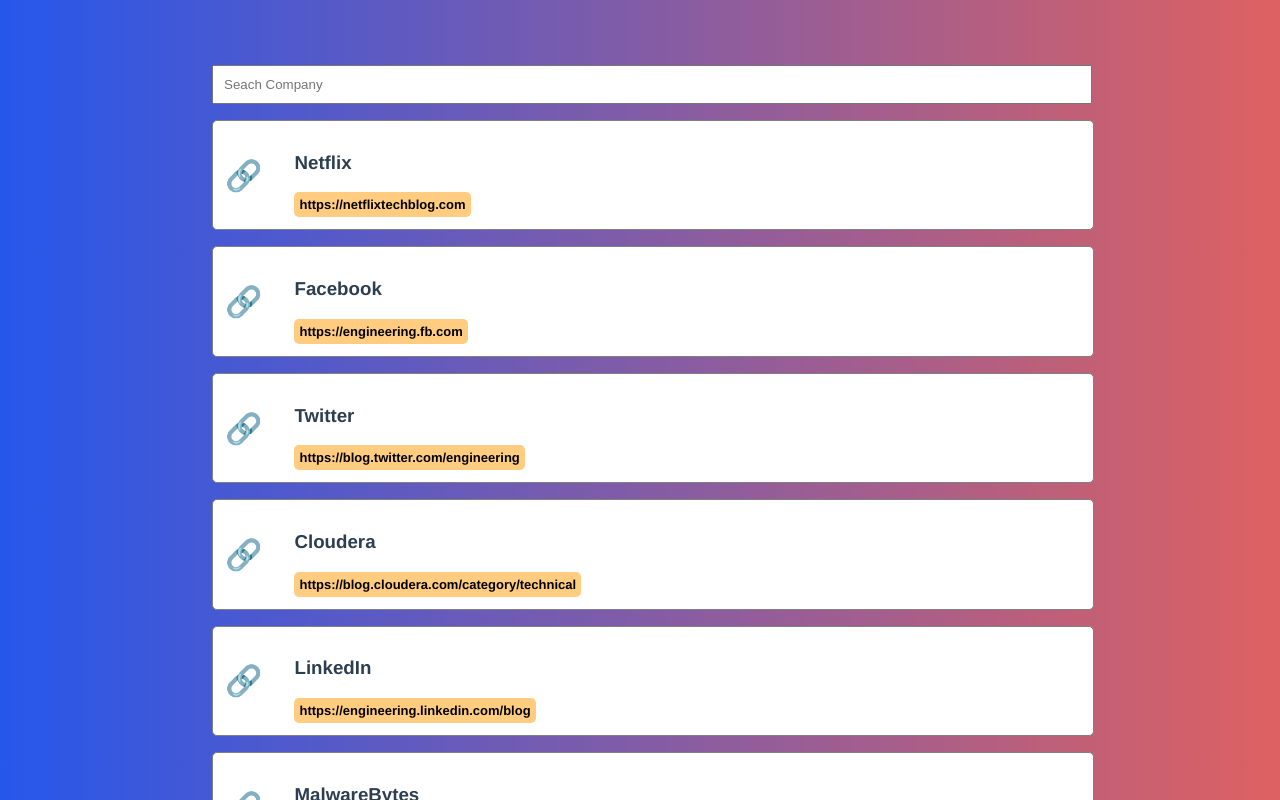
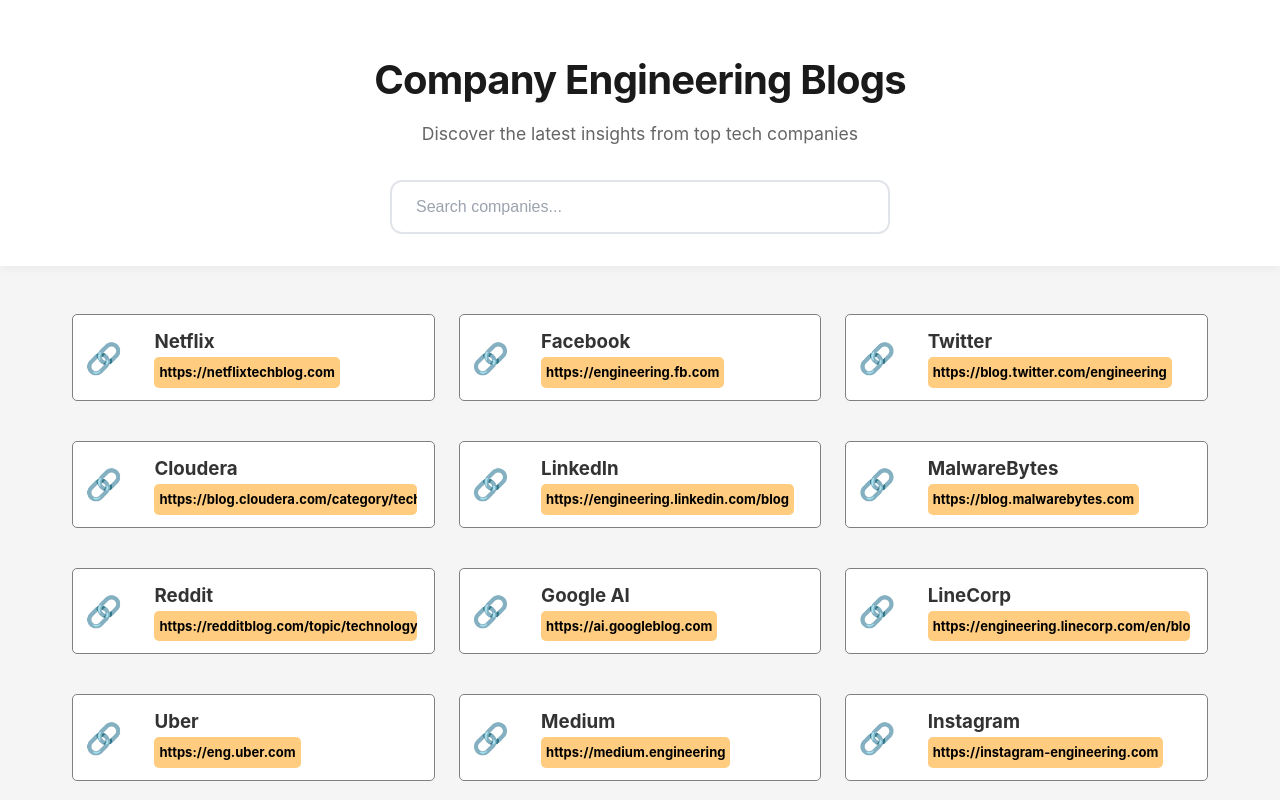
Before and after one commit to MartinsOnuoha/company-engineering-blogs, a Vue app: page / in a window 1280 px wide. Shown: the top 800 px of the page. Built offline with nearby package versions, Linux system fonts and the light colour scheme.

Commit message:
CHORE: update UI

```diff
--- a/src/App.vue
+++ b/src/App.vue
@@ -1,7 +1,18 @@
 <template>
-  <div class="container">
-    <div class="list">
-      <input @input="filter" placeholder="Seach Company" class="search" type="text">
+  <div class="app">
+    <div class="header">
+      <h1 class="title">Company Engineering Blogs</h1>
+      <p class="subtitle">Discover the latest insights from top tech companies</p>
+      <div class="search-container">
+        <input
+          @input="filter"
+          placeholder="Search companies..."
+          class="search"
+          type="text"
+        >
+      </div>
+    </div>
+    <div class="grid-container">
       <Link v-bind="link" v-for="(link, i) in state.DB" :key="i" />
     </div>
   </div>
@@ -22,30 +33,94 @@
 </script>
 
 <style>
+* {
+  margin: 0;
+  padding: 0;
+  box-sizing: border-box;
+}
+
 body {
-  background: #de6161;
-  background: -webkit-linear-gradient(to right, #2657eb, #de6161);
-  background: linear-gradient(to right, #2657eb, #de6161);
+  background: #f5f5f5;
+  font-family: 'Inter', -apple-system, BlinkMacSystemFont, 'Segoe UI', Roboto, sans-serif;
+  line-height: 1.6;
+  color: #333;
 }
-#app {
-  font-family: Avenir, Helvetica, Arial, sans-serif;
-  -webkit-font-smoothing: antialiased;
-  -moz-osx-font-smoothing: grayscale;
+
+.app {
+  min-height: 100vh;
+  background: #f5f5f5;
+}
+
+.header {
+  background: white;
+  padding: 3rem 2rem 2rem;
   text-align: center;
-  color: #2c3e50;
-  margin-top: 60px;
+  box-shadow: 0 2px 10px rgba(0, 0, 0, 0.05);
+  margin-bottom: 2rem;
 }
-.list {
-  padding: 5px;
+
+.title {
+  font-size: 2.5rem;
+  font-weight: 700;
+  color: #1a1a1a;
+  margin-bottom: 0.5rem;
+  letter-spacing: -0.02em;
 }
-.container {
-  display: flex;
-  flex-direction: column;
-  justify-content: center;
-  align-items: center;
+
+.subtitle {
+  font-size: 1.1rem;
+  color: #666;
+  margin-bottom: 2rem;
+  font-weight: 400;
 }
+
+.search-container {
+  max-width: 500px;
+  margin: 0 auto;
+}
+
 .search {
-  padding: 10px;
   width: 100%;
+  padding: 1rem 1.5rem;
+  font-size: 1rem;
+  border: 2px solid #e1e5e9;
+  border-radius: 12px;
+  background: white;
+  transition: all 0.2s ease;
+  outline: none;
+}
+
+.search:focus {
+  border-color: #4f46e5;
+  box-shadow: 0 0 0 3px rgba(79, 70, 229, 0.1);
+}
+
+.search::placeholder {
+  color: #9ca3af;
+}
+
+.grid-container {
+  max-width: 1200px;
+  margin: 0 auto;
+  padding: 0 2rem 3rem;
+  display: grid;
+  grid-template-columns: repeat(auto-fill, minmax(350px, 1fr));
+  gap: 1.5rem;
+}
+
+@media (max-width: 768px) {
+  .header {
+    padding: 2rem 1rem 1.5rem;
+  }
+
+  .title {
+    font-size: 2rem;
+  }
+
+  .grid-container {
+    grid-template-columns: 1fr;
+    padding: 0 1rem 2rem;
+    gap: 1rem;
+  }
 }
 </style>
--- a/src/components/Link.vue
+++ b/src/components/Link.vue
@@ -29,6 +29,7 @@
     margin-top: 1rem;
     border-radius: 5px;
     width: 100%;
+    overflow: hidden;
   }
   .link__icon {
     font-size: 30px;
@@ -36,6 +37,8 @@
   }
   .link__content {
     text-align: left;
+    max-width: 78%;
+    overflow: hidden;
   }
   .link__url {
     background-color: #FFCC80;
```
